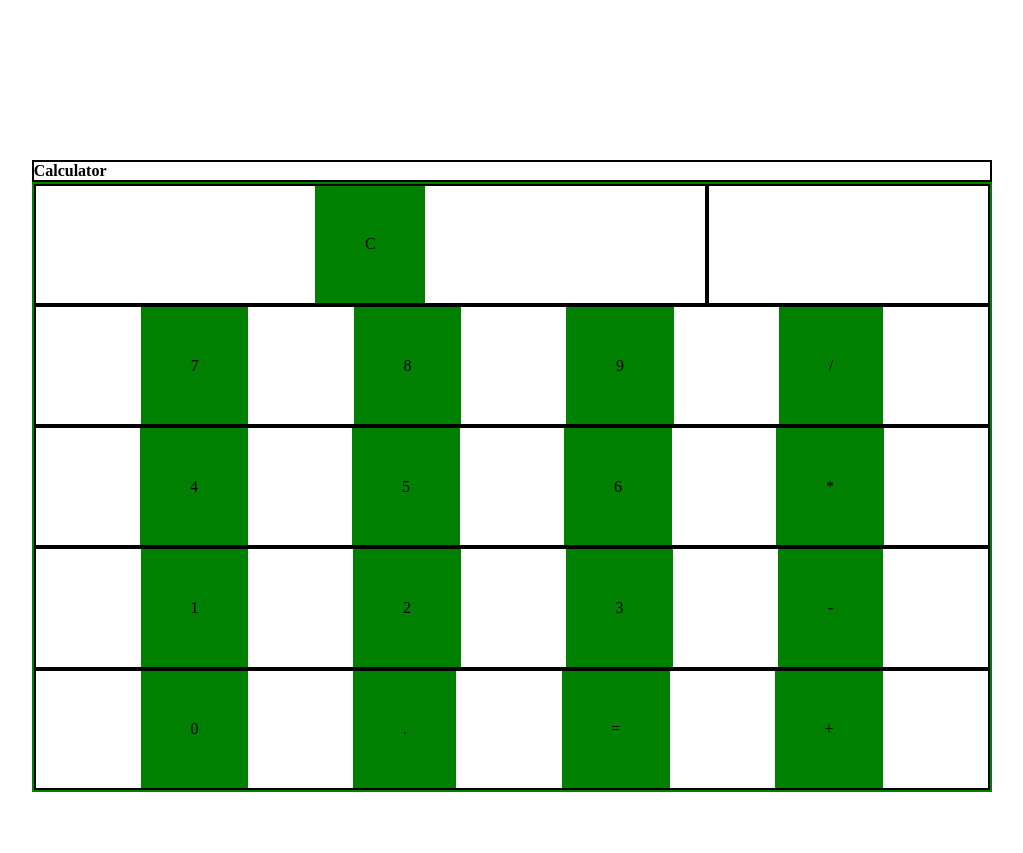
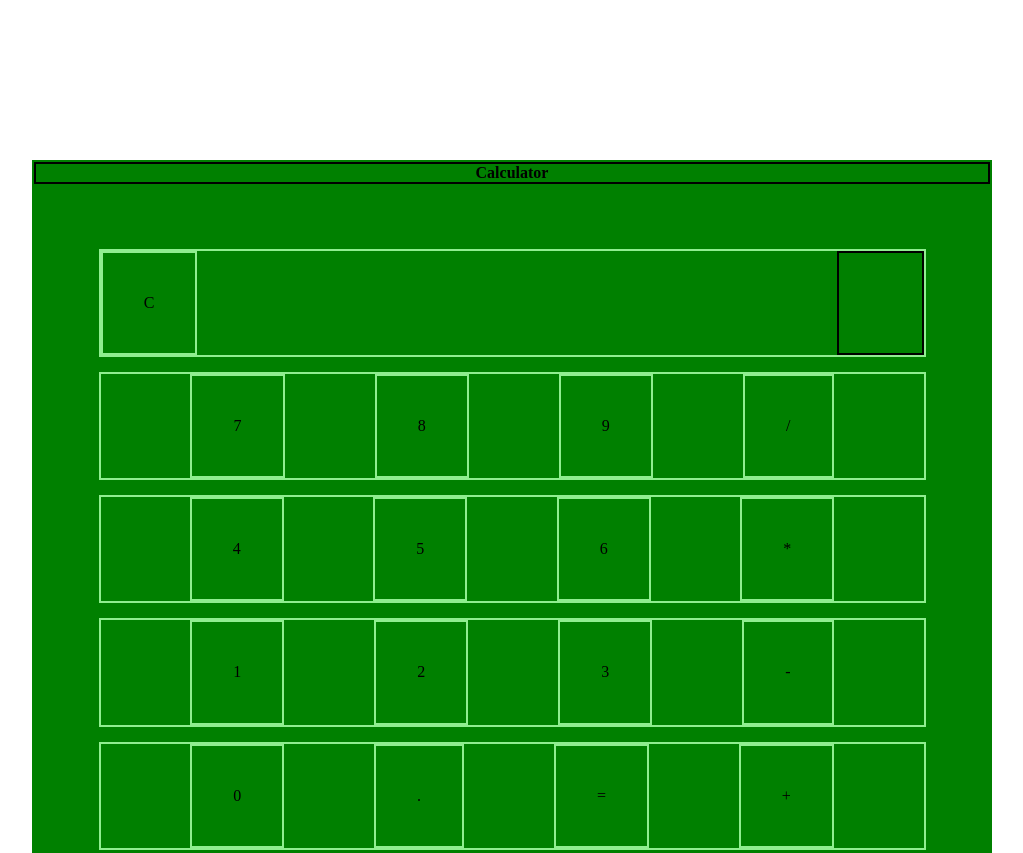
Before and after one commit to Momentum-Team-19/js-calculator-WilkinsJay, a plain HTML site: page index.html in a window 1280 px wide. Shown: the top 853 px of the page, without its empty margins (128-1151 px from the left). Drawn offline with Linux system fonts and the light colour scheme.

Commit message:
main.css changes

```diff
--- a/main.css
+++ b/main.css
@@ -14,37 +14,45 @@ header {
 }
 
 .row {
-    border: 2px solid  black;
+    border: 2px solid  lightgreen;
     display: flex;
     justify-content: space-evenly;
+    margin: 15px;
 }
 
 .boxes {
-    border: 2px solid green;
+    border: 2px solid lightgreen;
     padding: 5%;
     background-color: green;
 }
 
 #display {
     border: 2px solid black;
+    padding: 5%;
 }
 
 .box {
-    border: 2px solid green;
-}
-
-#calculator {
-    margin: 12%;
-}
-
-#equals {
     border: 2px solid green;
     padding: 5%;
     background-color: green;
 }
 
-#clear {
+#calculator {
+    margin: 12%;
+    text-align: center;
+    background-color: green;
     border: 2px solid green;
+}
+
+#equals {
+    border: 2px solid lightgreen;
     padding: 5%;
     background-color: green;
 }
+
+#clear {
+    border: 2px solid lightgreen;
+    padding: 5%;
+    background-color: green;
+    margin-right: auto;
+}
```
